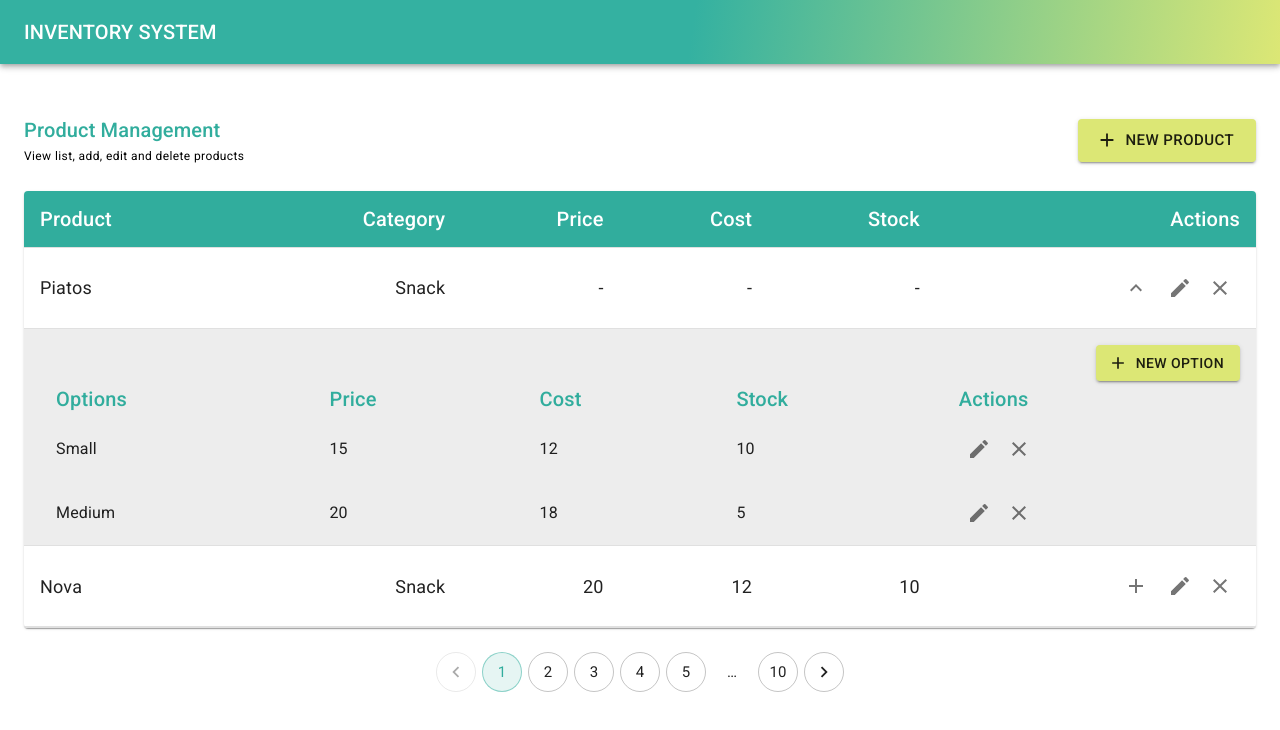
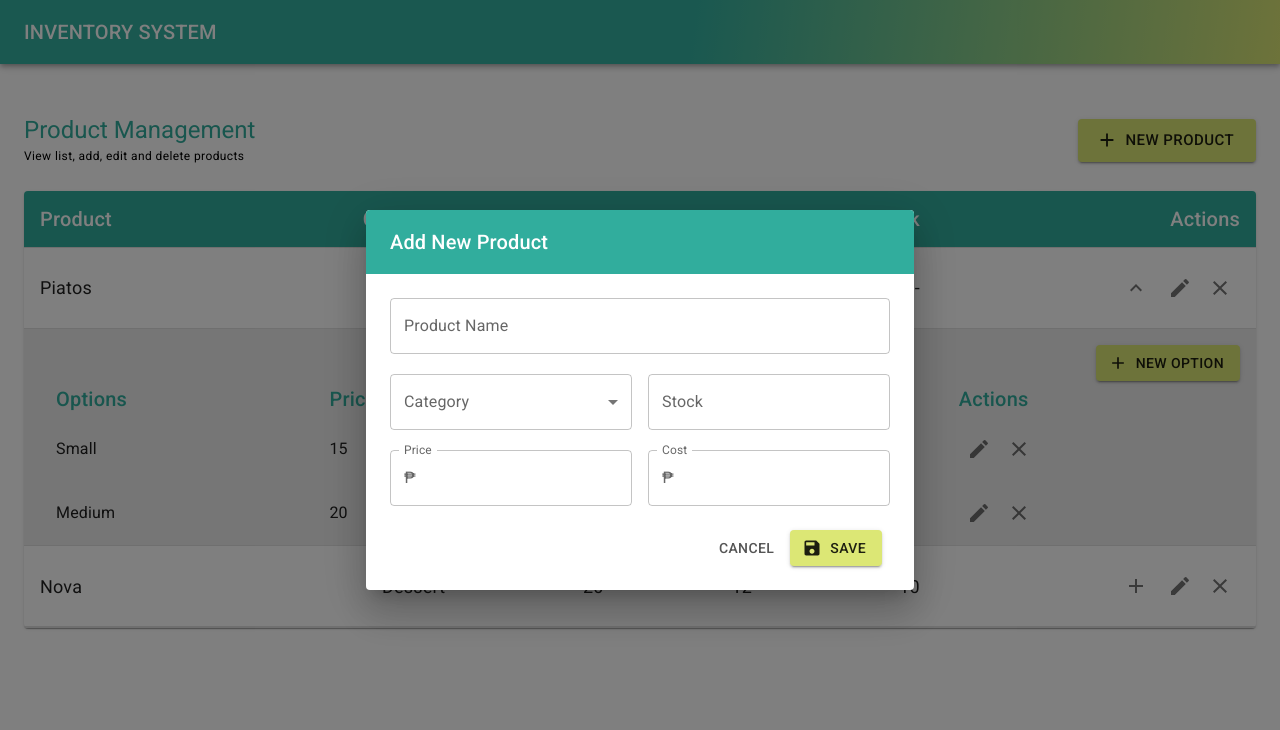
Before and after one commit to kitchanismo/utak-exercise-inventory, a React (Vite) app: page / in a window 1280 px wide. Both pictures are taken after a click on the button "NEW PRODUCT". Shown: the top 730 px of the page. Built offline with nearby package versions, Linux system fonts and the light colour scheme.

Commit message:
implementsa dd new product

```diff
--- a/package.json
+++ b/package.json
@@ -11,6 +11,7 @@
   "dependencies": {
     "@emotion/react": "^11.10.0",
     "@emotion/styled": "^11.10.0",
+    "@hookform/resolvers": "^2.9.7",
     "@mui/icons-material": "^5.8.4",
     "@mui/material": "^5.9.3",
     "@reduxjs/toolkit": "^1.8.3",
@@ -18,11 +19,13 @@
     "path": "^0.12.7",
     "react": "^18.2.0",
     "react-dom": "^18.2.0",
+    "react-hook-form": "^7.34.2",
     "react-redux": "^8.0.2",
     "react-router-dom": "^6.3.0",
     "redux": "^4.2.0",
     "redux-persist": "^6.0.0",
-    "use-context-selector": "^1.3.9"
+    "use-context-selector": "^1.3.9",
+    "yup": "^0.32.11"
   },
   "devDependencies": {
     "@types/node": "^18.6.3",
--- /dev/null
+++ b/src/components/products/AddProductDialog/index.tsx
@@ -0,0 +1,155 @@
+import Button from '@mui/material/Button'
+import TextField from '@mui/material/TextField'
+import Dialog from '@mui/material/Dialog'
+import DialogActions from '@mui/material/DialogActions'
+import DialogContent from '@mui/material/DialogContent'
+import DialogContentText from '@mui/material/DialogContentText'
+import DialogTitle from '@mui/material/DialogTitle'
+import SaveIcon from '@mui/icons-material/Save'
+import { Box, minWidth } from '@mui/system'
+import {
+  FormControl,
+  FormHelperText,
+  InputAdornment,
+  InputLabel,
+  MenuItem,
+  OutlinedInput,
+  Select,
+} from '@mui/material'
+import { Category, Product } from '~/types/product.type'
+import { useAddProductForm } from '~/forms/product.form'
+import { useEffect } from 'react'
+import { useProduct } from '~/hooks/product.hook'
+
+interface AddProductDialogProps {
+  openState: [boolean, React.Dispatch<React.SetStateAction<boolean>>]
+}
+
+const AddProductDialog = ({ openState }: AddProductDialogProps) => {
+  const [open, setOpen] = openState
+  const { onAddProduct } = useProduct()
+
+  const {
+    register,
+    handleSubmit,
+    formState: { errors },
+    reset,
+  } = useAddProductForm({})
+
+  useEffect(() => {
+    reset({})
+  }, [open])
+
+  const handleClose = () => {
+    setOpen(false)
+  }
+
+  const onSave = (product: Partial<Product>) => {
+    onAddProduct(product as Product)
+  }
+
+  return (
+    <Dialog open={open} onClose={handleClose}>
+      <DialogTitle sx={{ bgcolor: 'primary.main', color: 'white' }}>
+        Add New Product
+      </DialogTitle>
+      <Box sx={{ minWidth: 500, p: 2, px: 3 }}>
+        <form noValidate onSubmit={handleSubmit(onSave)}>
+          <TextField
+            {...register('name')}
+            margin='dense'
+            id='productName'
+            label='Product Name'
+            type='text'
+            fullWidth
+            variant='outlined'
+            FormHelperTextProps={{ sx: { color: 'red' } }}
+            helperText={errors['name']?.message}
+          />
+          <Box sx={{ display: 'flex', pt: 1 }}>
+            <FormControl fullWidth sx={{ mt: 1 }}>
+              <InputLabel id='demo-simple-select-label'>Category</InputLabel>
+              <Select
+                {...register('category')}
+                labelId='demo-simple-select-label'
+                id='demo-simple-select'
+                label='Category'
+              >
+                <MenuItem value={Category.DESSERT}>{Category.DESSERT}</MenuItem>
+                <MenuItem value={Category.DRINKS}>{Category.DRINKS}</MenuItem>
+                <MenuItem value={Category.MEAL}>{Category.MEAL}</MenuItem>
+              </Select>
+              {errors['category'] && (
+                <FormHelperText sx={{ color: 'red' }}>
+                  {errors['category']?.message}
+                </FormHelperText>
+              )}
+            </FormControl>
+            <Box p={1} />
+            <TextField
+              {...register('stock')}
+              margin='dense'
+              label='Stock'
+              type='text'
+              fullWidth
+              variant='outlined'
+              FormHelperTextProps={{ sx: { color: 'red' } }}
+              helperText={errors['stock']?.message}
+            />
+          </Box>
+          <Box sx={{ display: 'flex', alignItems: 'center', mt: 2 }}>
+            <FormControl fullWidth>
+              <InputLabel htmlFor='outlined-adornment-price'>Price</InputLabel>
+              <OutlinedInput
+                {...register('price')}
+                id='outlined-adornment-price'
+                startAdornment={
+                  <InputAdornment position='start'>₱</InputAdornment>
+                }
+                label='Price'
+              />
+              {errors['price'] && (
+                <FormHelperText sx={{ color: 'red' }}>
+                  {errors['price']?.message}
+                </FormHelperText>
+              )}
+            </FormControl>
+            <Box p={1} />
+            <FormControl fullWidth>
+              <InputLabel htmlFor='outlined-adornment-cost'>Cost</InputLabel>
+              <OutlinedInput
+                {...register('cost')}
+                id='outlined-adornment-cost'
+                startAdornment={
+                  <InputAdornment position='start'>₱</InputAdornment>
+                }
+                label='Cost'
+              />
+              {errors['cost'] && (
+                <FormHelperText sx={{ color: 'red' }}>
+                  {errors['cost']?.message}
+                </FormHelperText>
+              )}
+            </FormControl>
+          </Box>
+
+          <DialogActions sx={{ pt: 3 }}>
+            <Button sx={{ color: '#555' }} onClick={handleClose}>
+              Cancel
+            </Button>
+            <Button
+              type='submit'
+              variant='contained'
+              color='secondary'
+              startIcon={<SaveIcon />}
+            >
+              Save
+            </Button>
+          </DialogActions>
+        </form>
+      </Box>
+    </Dialog>
+  )
+}
+
+export default AddProductDialog
--- a/src/components/products/ProductHeader/index.tsx
+++ b/src/components/products/ProductHeader/index.tsx
@@ -1,8 +1,11 @@
 import { Button, Typography } from '@mui/material'
 import { Box } from '@mui/system'
 import AddIcon from '@mui/icons-material/Add'
+import AddProductDialog from '../AddProductDialog'
+import { useState } from 'react'
 
 const ProductHeader = () => {
+  const [open, setOpen] = useState(false)
   return (
     <Box
       sx={{
@@ -12,8 +15,9 @@ const ProductHeader = () => {
         alignItems: 'center',
       }}
     >
+      <AddProductDialog openState={[open, setOpen]} />
       <Box>
-        <Typography variant='h6' color='primary'>
+        <Typography variant='h5' color='primary'>
           Product Management
         </Typography>
         <Typography variant='caption'>
@@ -26,6 +30,7 @@ const ProductHeader = () => {
         startIcon={<AddIcon />}
         variant='contained'
         color='secondary'
+        onClick={() => setOpen(true)}
       >
         New Product
       </Button>
--- a/src/components/products/ProductRow/index.tsx
+++ b/src/components/products/ProductRow/index.tsx
@@ -24,7 +24,7 @@ interface ProductTablRowProps {
 }
 
 const ProductRow = ({ product }: ProductTablRowProps) => {
-  const hasNoVariant = product?.variants?.length === 0
+  const hasNoVariant = !product?.variants || product?.variants?.length === 0
   const [open, setOpen] = React.useState(!hasNoVariant)
 
   return (
@@ -36,9 +36,7 @@ const ProductRow = ({ product }: ProductTablRowProps) => {
         }}
       >
         <StyledTableCell>{product?.name}</StyledTableCell>
-        <StyledTableCell align='right'>
-          {product?.category?.name}
-        </StyledTableCell>
+        <StyledTableCell align='right'>{product?.category}</StyledTableCell>
         <StyledTableCell align='right'>
           {hasNoVariant ? product?.price : '-'}
         </StyledTableCell>
--- /dev/null
+++ b/src/forms/product.form.tsx
@@ -0,0 +1,36 @@
+import { yupResolver } from '@hookform/resolvers/yup'
+import { Resolver, useForm } from 'react-hook-form'
+import * as yup from 'yup'
+import { Product } from '~/types/product.type'
+import { lettersOnly } from '~/utils'
+
+export const useAddProductForm = (defaultValues: Partial<Product>) => {
+  const addProductSchema = yup.object().shape({
+    name: lettersOnly('Product Name'),
+    category: yup.string().required().label('Category'),
+    price: yup
+      .number()
+      .required()
+      .typeError('Must only contain a numbers')
+      .label('Price'),
+    cost: yup
+      .number()
+      .required()
+      .typeError('Must only contain a numbers')
+      .label('Cost'),
+    stock: yup
+      .number()
+      .required()
+      .typeError('Must only contain a numbers')
+      .label('Stock'),
+  })
+  const formHook = useForm<Partial<Product>>({
+    mode: 'onChange',
+    resolver: yupResolver(addProductSchema) as unknown as Resolver<
+      Partial<Product>,
+      object
+    >,
+    defaultValues,
+  })
+  return formHook
+}
--- a/src/hooks/product.hook.ts
+++ b/src/hooks/product.hook.ts
@@ -1,17 +1,10 @@
 import { useDispatch, useSelector } from 'react-redux'
 import { Product } from '~/types/product.type'
-import {
-  addProduct,
-  getProducts,
-  getCategories,
-} from '~/services/product.service'
+import { addProduct, getProducts } from '~/services/product.service'
 import { ApplicationReducers } from '~/stores'
 import { toggleLoading } from '~/stores/global.store'
-import {
-  addProductAction,
-  setCategoriesAction,
-  setProductsAction,
-} from '~/stores/product.store'
+import { addProductAction, setProductsAction } from '~/stores/product.store'
+import { useEffect } from 'react'
 
 export const useProduct = () => {
   const productState = useSelector(
@@ -32,15 +25,9 @@ export const useProduct = () => {
     dispatch(addProductAction(newProduct))
   }
 
-  const onGetCategories = async () => {
-    const categories = await getCategories()
-    dispatch(setCategoriesAction(categories))
-  }
-
   return {
     productState,
     onGetProducts,
     onAddProduct,
-    onGetCategories,
   }
 }
--- a/src/pages/products/index.tsx
+++ b/src/pages/products/index.tsx
@@ -1,28 +1,19 @@
-import { Button, Pagination, Typography } from '@mui/material'
 import { Box } from '@mui/system'
-import { useEffect, useState } from 'react'
+import { useEffect } from 'react'
 import ProductHeader from '~/components/products/ProductHeader'
 import ProductTable from '~/components/products/ProductTable'
+import { useAddProductForm } from '~/forms/product.form'
 import { useProduct } from '~/hooks/product.hook'
-import { Product } from '~/types/product.type'
 
 const ProductsPage = () => {
-  const { productState, onGetProducts, onGetCategories } = useProduct()
+  const { productState, onGetProducts } = useProduct()
   useEffect(() => {
     onGetProducts()
-    onGetCategories()
   }, [])
   return (
     <Box my='50px'>
       <ProductHeader />
       <ProductTable products={productState?.products} />
-      <Pagination
-        sx={{ display: 'flex', justifyContent: 'center', mt: 3 }}
-        count={10}
-        variant='outlined'
-        color='primary'
-        size='large'
-      />
     </Box>
   )
 }
--- a/src/services/product.service.ts
+++ b/src/services/product.service.ts
@@ -1,12 +1,11 @@
-import { Category } from '~/types/category.type'
-import { Product } from '~/types/product.type'
+import { Category, Product } from '~/types/product.type'
 
 export const getProducts = () => {
   return Promise.resolve([
     {
       id: 1,
       name: 'Piatos',
-      category: { name: 'Snack' },
+      category: Category.DESSERT,
       price: 15,
       cost: 12,
       stock: 10,
@@ -18,7 +17,7 @@ export const getProducts = () => {
     {
       id: 2,
       name: 'Nova',
-      category: { name: 'Snack' },
+      category: Category.DESSERT,
       price: 20,
       cost: 12,
       stock: 10,
@@ -30,12 +29,3 @@ export const getProducts = () => {
 export const addProduct = (product: Product) => {
   return Promise.resolve(product)
 }
-
-export const getCategories = () => {
-  return Promise.resolve([
-    {
-      id: 1,
-      name: 'Snack',
-    },
-  ] as Category[])
-}
--- a/src/stores/product.store.ts
+++ b/src/stores/product.store.ts
@@ -1,19 +1,16 @@
 import { createAction, createReducer } from '@reduxjs/toolkit'
-import { Category } from '~/types/category.type'
+
 import { Product } from '~/types/product.type'
 
 export interface IProductStore {
   products: Product[]
-  categories: Category[]
 }
 
 const state: IProductStore = {
   products: [],
-  categories: [],
 }
 
 export const setProductsAction = createAction<Product[]>('SET_PRODUCTS')
-export const setCategoriesAction = createAction<Category[]>('SET_CATEGORIES')
 export const addProductAction = createAction<Product>('ADD_PRODUCT')
 
 const productStore = createReducer(state, (builder) => {
@@ -25,10 +22,6 @@ const productStore = createReducer(state, (builder) => {
     ...state,
     products: [action.payload, ...state?.products],
   }))
-  builder.addCase(setCategoriesAction, (state, action) => ({
-    ...state,
-    categories: action.payload,
-  }))
 })
 
 export default productStore
--- a/src/types/category.type.ts
+++ /dev/null
@@ -1,4 +0,0 @@
-export type Category = {
-  id?: number
-  name: string
-}
--- a/src/types/product.type.ts
+++ b/src/types/product.type.ts
@@ -1,8 +1,13 @@
-import { Category } from './category.type'
 import { Variant } from './variant.type'
 
+export enum Category {
+  DESSERT = 'Dessert',
+  MEAL = 'Meal',
+  DRINKS = 'Drinks',
+}
+
 export type Product = {
-  id: number
+  id?: number
   name: string
   category: Category
   price: number
--- /dev/null
+++ b/src/utils/index.ts
@@ -0,0 +1,31 @@
+import * as yup from 'yup'
+
+export const capitalize = (str, lower = false) =>
+  (lower ? str?.toLowerCase() : str)
+    ?.toLowerCase()
+    ?.replace(/(?:^|\s|["'([{])+\S/g, (match) => match?.toUpperCase())
+
+export const lettersOnly = (label: string) => {
+  return yup
+    .string()
+    .label(label)
+    .required()
+    .matches(
+      /^[A-Za-z\s.ñÑ]*$/,
+      `${label} must not have a number or special character`
+    )
+}
+
+export const alphaNumeric = (label: string) => {
+  return yup
+    .string()
+    .label(label)
+    .required()
+    .matches(/^[a-z0-9]+$/i, `${label} must not have a special character`)
+}
+
+export const toMoney = (amount: any) => {
+  return amount
+    ? '₱ ' + Number(Number(amount)?.toFixed(0))?.toLocaleString()
+    : ''
+}
```
Also changed, not shown: 1 other file (tests, documents, lock files or other folders).
